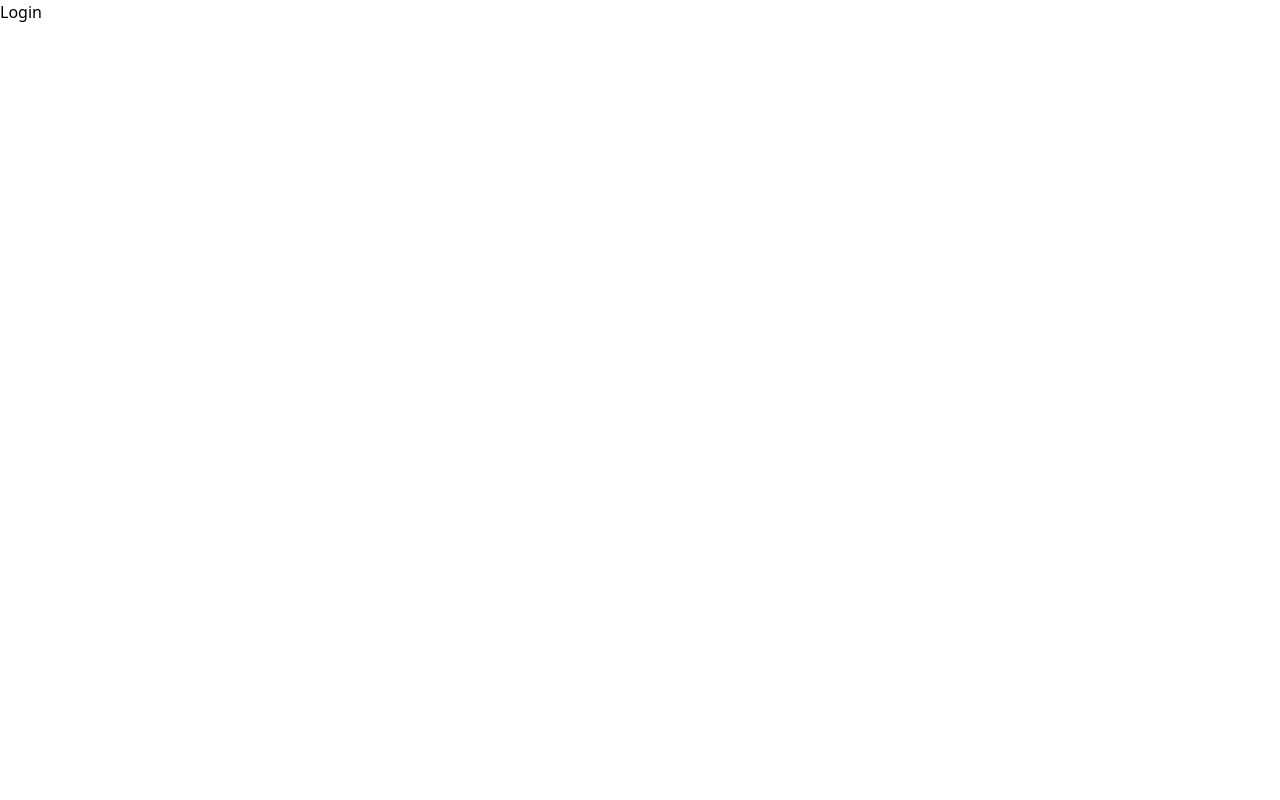
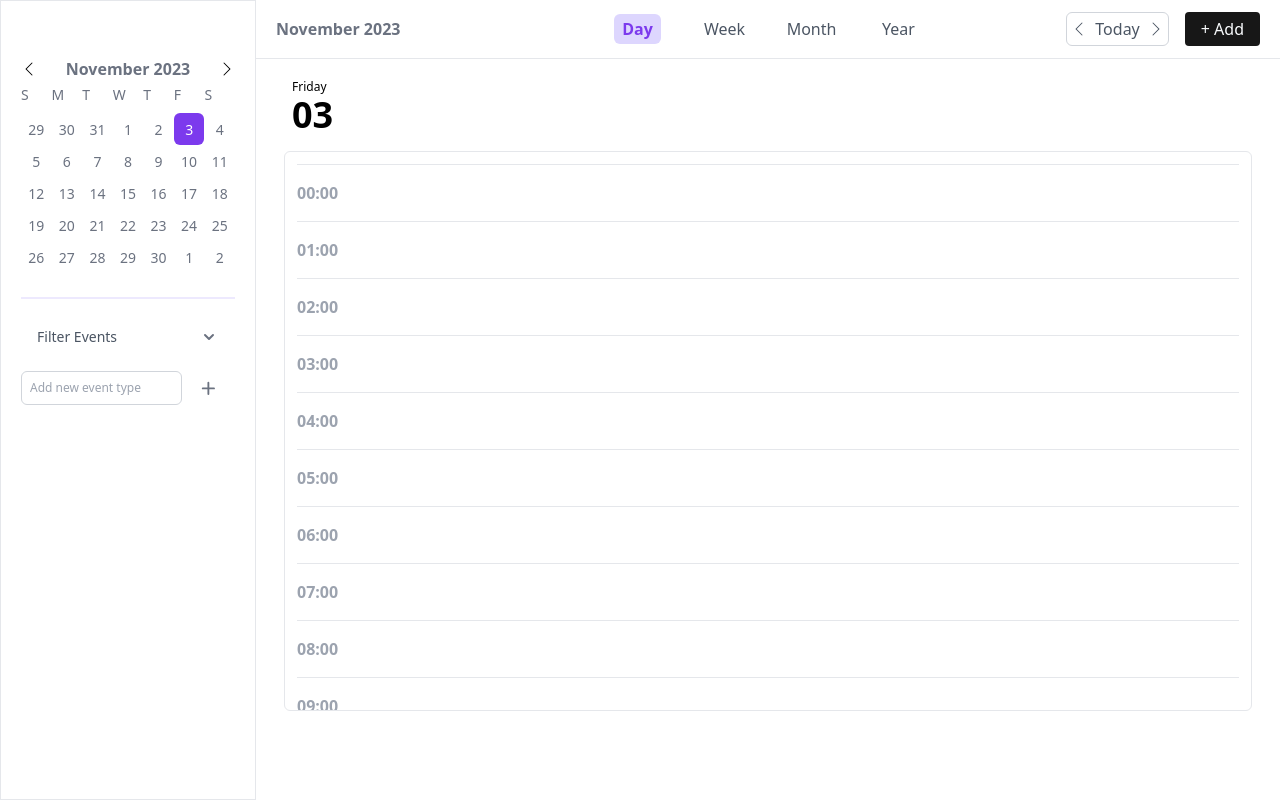
Before and after one commit to anhhtthu/calendar-app, a React (Create React App) app in the folder client/: page /calendar/dayview in a window 1280 px wide. Before the commit this address led to /login. Built offline with nearby package versions, Linux system fonts and the light colour scheme.

Commit message:
done day view calendar

```diff
--- a/client/package.json
+++ b/client/package.json
@@ -19,6 +19,7 @@
     "react-router-dom": "^6.18.0",
     "react-scripts": "5.0.1",
     "tailwind-scrollbar": "^3.0.5",
+    "utc": "^0.1.0",
     "web-vitals": "^2.1.4"
   },
   "scripts": {
--- a/client/src/App.jsx
+++ b/client/src/App.jsx
@@ -5,6 +5,7 @@ import Login from "./pages/Login";
 import Calendar from "./pages/Calendar";
 import MonthViewCalendar from "./pages/MonthViewCalendar";
 import WeekViewCalendar from "./pages/WeekViewCalendar";
+import DayViewCalendar from "./pages/DayViewCalendar";
 import React from "react";
 
 function App() {
@@ -17,6 +18,7 @@ function App() {
         <Route index element={<Navigate to="monthview" replace />} />
         <Route path="monthview" element={<MonthViewCalendar />} />
         <Route path="weekview" element={<WeekViewCalendar />} />
+        <Route path="dayview" element={<DayViewCalendar />} />
       </Route>
     </Routes>
   );
--- /dev/null
+++ b/client/src/components/Day/Day.jsx
@@ -0,0 +1,28 @@
+import React, { useEffect } from "react";
+import dayjs from "dayjs";
+
+export default function Day(props) {
+  const { hours } = { ...props };
+  useEffect(() => {
+    console.log("hours object", hours);
+  }, []);
+
+  return (
+    <div>
+      <div className="ml-4 flex flex-col mb-4  bg-white">
+        <span className="text-xs">{hours[0].format("dddd")}</span>
+        <span className="text-4xl font-semibold">{hours[0].format("DD")}</span>
+      </div>
+      <div className="overflow-auto h-[560px] m-2 border p-3 rounded-md scrollbar scrollbar-thumb-gray-200 scrollbar-track-gray-100">
+        {hours.map((hour, index) => (
+          <div
+            key={index}
+            className="border-t text-gray-400 font-semibold border-gray-200 py-4"
+          >
+            <div> {hour.format("HH:mm")} </div>
+          </div>
+        ))}
+      </div>
+    </div>
+  );
+}
--- a/client/src/components/Header/NavigateButton.jsx
+++ b/client/src/components/Header/NavigateButton.jsx
@@ -2,9 +2,11 @@ import React, { useContext, useEffect } from "react";
 import { BsChevronLeft } from "react-icons/bs";
 import { BsChevronRight } from "react-icons/bs";
 import GlobalContext from "../../context/GlobalContext";
+import weekOfYear from "dayjs/plugin/weekOfYear";
 import dayjs from "dayjs";
 
 export default function NavigateButton() {
+  dayjs.extend(weekOfYear);
   const {
     monthIndex,
     setMonthIndex,
@@ -12,6 +14,8 @@ export default function NavigateButton() {
     setTrigger,
     setWeekIndex,
     weekIndex,
+    dayIndex,
+    setDayIndex,
     currentView,
     setDirection,
   } = useContext(GlobalContext);
@@ -25,6 +29,14 @@ export default function NavigateButton() {
       setWeekIndex(prevWeek);
       if (prevWeek.month() !== weekIndex.month()) {
         setMonthIndex(monthIndex - 1);
+      }
+    } else if (currentView === "day") {
+      let prevDay = dayIndex.subtract(1, "day");
+      setDayIndex(prevDay);
+      if (prevDay.month() !== dayIndex.month()) {
+        setMonthIndex(monthIndex - 1);
+      } else if (prevDay.week() !== dayIndex.week()) {
+        setWeekIndex(weekIndex.subtract(1, "week"));
       }
     }
     setDirection(0);
@@ -40,6 +52,14 @@ export default function NavigateButton() {
       if (nextWeek.month() !== weekIndex.month()) {
         setMonthIndex(monthIndex + 1);
       }
+    } else if (currentView === "day") {
+      let nextDay = dayIndex.add(1, "day");
+      setDayIndex(nextDay);
+      if (dayIndex.month() !== nextDay.month()) {
+        setMonthIndex(monthIndex + 1);
+      } else if (dayIndex.week() !== nextDay.week()) {
+        setWeekIndex(weekIndex.add(1, "week"));
+      }
     }
     setDirection(1);
   }
@@ -48,6 +68,7 @@ export default function NavigateButton() {
     setMonthIndex(dayjs().month());
     setWeekIndex(dayjs().startOf("week"));
     setTrigger(!trigger);
+    setDayIndex(dayjs());
   }
 
   return (
--- a/client/src/context/ContextWrapper.jsx
+++ b/client/src/context/ContextWrapper.jsx
@@ -6,7 +6,11 @@ import {
   savedEventsReducer,
   eventTypesReducer,
 } from "../Reducers/eventReducer";
-import { fetchEvents, saveCalendarEvents } from "../services/eventServices";
+import {
+  fetchEvents,
+  saveCalendarEvents,
+  getEvents,
+} from "../services/eventServices";
 
 export default function ContextWrapper({ children }) {
   const [monthIndex, setMonthIndex] = useState(dayjs().month());
@@ -15,6 +19,7 @@ export default function ContextWrapper({ children }) {
   const [selectedDate, setSelectedDate] = useState(0);
   const [dateModal, setDateModal] = useState(dayjs());
   const [weekIndex, setWeekIndex] = useState(dayjs());
+  const [dayIndex, setDayIndex] = useState(dayjs());
   const [currentView, setCurrentView] = useState("month");
   const [showModal, setShowModal] = useState(false);
   const [direction, setDirection] = useState(0);
@@ -78,12 +83,15 @@ export default function ContextWrapper({ children }) {
 
   //fetch events from database and initialize savedEvents state
   useEffect(() => {
-    const fetching = async () => {
+    const fetchEvents = async () => {
       try {
-        const events = await fetchEvents();
+        const events = await getEvents();
         console.log(events);
         if (events.length > 0) {
-          dispatchCalendarEvent({ type: "INITIAL_EVENT", payload: events });
+          dispatchCalendarEvent({
+            type: "INITIAL_EVENT",
+            payload: events,
+          });
         }
         setLoading(false);
       } catch (error) {
@@ -91,7 +99,7 @@ export default function ContextWrapper({ children }) {
         setLoading(false);
       }
     };
-    fetching();
+    fetchEvents();
   }, []);
 
   //purpose: render the loading screen until the todos are fetched from the database
@@ -129,6 +137,8 @@ export default function ContextWrapper({ children }) {
         eventTypesDispatch,
         isWarning,
         setIsWarning,
+        dayIndex,
+        setDayIndex,
       }}
     >
       {children}
--- /dev/null
+++ b/client/src/pages/DayViewCalendar.jsx
@@ -0,0 +1,18 @@
+import React, { useContext, useState, useEffect } from "react";
+import { getDay } from "../utils";
+import GlobalContext from "../context/GlobalContext";
+import Day from "../components/Day/Day";
+
+export default function DayViewCalendar() {
+  const [currentDay, setCurrentDay] = useState(getDay());
+  const { dayIndex } = useContext(GlobalContext);
+  useEffect(() => {
+    setCurrentDay(getDay(dayIndex));
+  }, [dayIndex]);
+
+  return (
+    <div className="flex flex-1 flex-col px-5">
+      <Day hours={currentDay} />
+    </div>
+  );
+}
--- a/client/src/services/eventServices.js
+++ b/client/src/services/eventServices.js
@@ -1,3 +1,5 @@
+import { ROUTES } from "../constant/apiPath";
+
 // Purpose: To provide functions for fetching and saving events to local storage
 export function fetchEvents() {
   try {
@@ -7,6 +9,39 @@ export function fetchEvents() {
   } catch {
     console.log("Failed to fetch events");
     return [];
+  }
+}
+
+const handleErrors = (error) => {
+  if (error.response) {
+    console.log(error.response);
+  } else if (error.request) {
+    console.log(error.request);
+  } else {
+    console.log("Error", error.message);
+  }
+  throw error;
+};
+
+export async function createEvent(event) {
+  try {
+    const response = await fetch(ROUTES.EVENTS.BASE.CREATE, event, {
+      withCredentials: true,
+    });
+    return response.data;
+  } catch (error) {
+    handleErrors(error);
+  }
+}
+
+export async function getEvents() {
+  try {
+    const response = await fetch(ROUTES.EVENTS.BASE.GET, {
+      withCredentials: true,
+    });
+    return response.data;
+  } catch (error) {
+    handleErrors(error);
   }
 }
 
--- a/client/src/utils/index.js
+++ b/client/src/utils/index.js
@@ -15,7 +15,7 @@ export function getMonth(month = dayjs().month()) {
 
 export function getWeek(day = dayjs()) {
   const startOfWeek = day.startOf("week");
-  let generateHour = 0;
+  let generateHour = -1;
   const generateWeekHoursMatrix = new Array(24).fill(null).map(() => {
     generateHour++;
     return new Array(7).fill(null).map((dayOffSet, index) => {
@@ -27,3 +27,13 @@ export function getWeek(day = dayjs()) {
   });
   return generateWeekHoursMatrix;
 }
+
+export function getDay(day = dayjs()) {
+  const year = day.year();
+  const month = day.month();
+  const date = day.date();
+  const generateDayHoursMatrix = new Array(24).fill(null).map((_, hour) => {
+    return dayjs(new Date(year, month, date, hour));
+  });
+  return generateDayHoursMatrix;
+}
```
